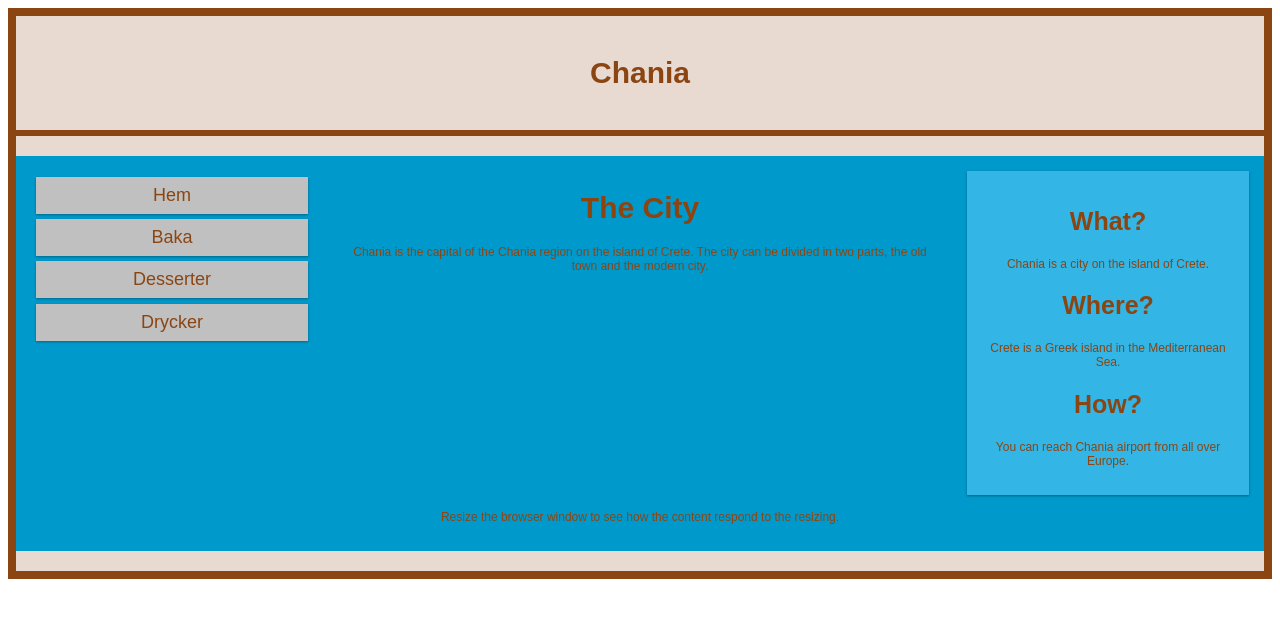
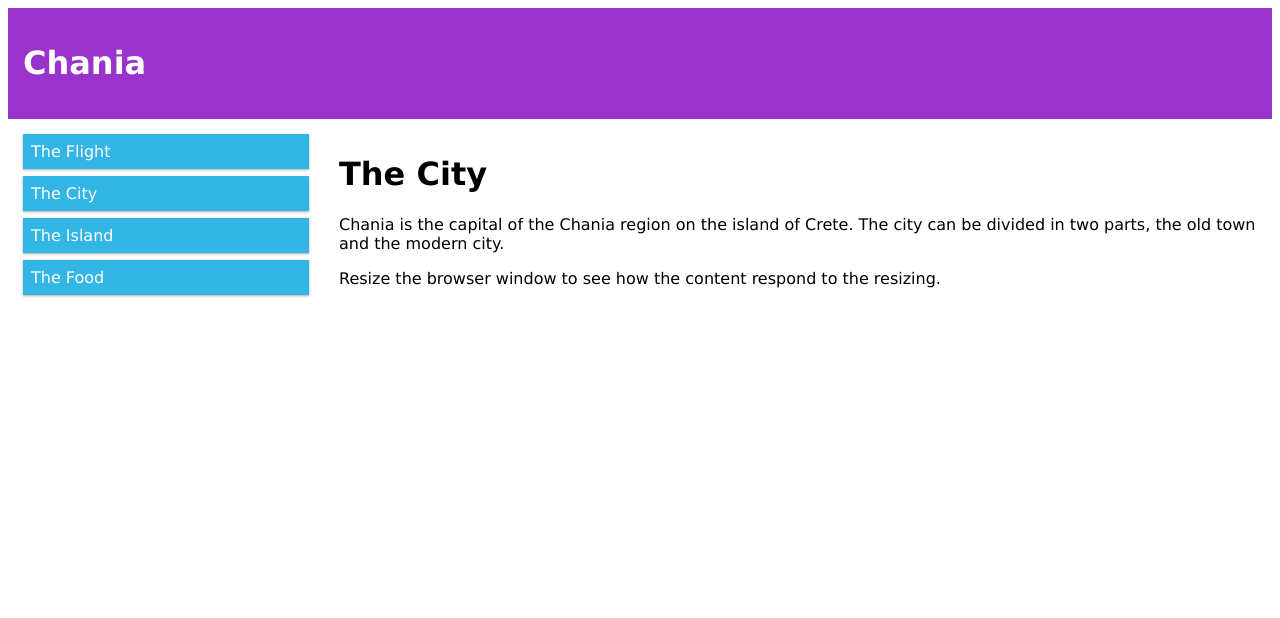
Before and after one commit to eman1970/css2, a plain HTML site: page index2.html in a window 1280 px wide. Drawn offline with Linux system fonts and the light colour scheme.

Commit message:
First commit

```diff
--- a/index2.html
+++ b/index2.html
@@ -18,155 +18,59 @@
   padding: 15px;
 }
 
-html {
-  font-family: Arial, Helvetica;
+/* For mobile phones: */
+[class*="col-"] {
+  width: 100%;
 }
 
-h1 {
-  font-size: 30px;
-  font-family: Arial, Helvetica, sans-serif;
-  color:#8b4513;
+@media only screen and (min-width: 768px) {
 
+
+.col-1 {width: 8.33%;}
+.col-2 {width: 16.66%;}
+.col-3 {width: 25%;}
+.col-4 {width: 33.33%;}
+.col-5 {width: 41.66%;}
+.col-6 {width: 50%;}
+.col-7 {width: 58.33%;}
+.col-8 {width: 66.66%;}
+.col-9 {width: 75%;}
+.col-10 {width: 83.33%;}
+.col-11 {width: 91.66%;}
+.col-12 {width: 100%;}
 }
 
-h2 {
-  font-size: 25px;
-  font-family: Arial, Helvetica, sans-serif;
-  color:#8b4513;
+html {
+  font-family: "Lucida Sans", sans-serif;
 }
-
-p {
-  font-size: 12px;
-  font-family: Arial, Helvetica, sans-serif;
-  color:#8b4513;
-}
-
-
-a:link {
-  background-color: transparent;
-  text-decoration: none;
-  font-family: Arial, Helvetica, sans-serif;
-  color: #8b4513;
-}
-
-a:visited {
-  background-color: transparent;
-  text-decoration: none;
-  font-family: Arial, Helvetica, sans-serif;
-  color: #8b4513;
-}
-
-a:hover {
-  background-color: transparent;
-  text-decoration: none;
-  font-family: Arial, Helvetica, sans-serif;
-  color: white;
-
-
-}
-
-a:active {
-  background-color: transparent;
-  text-decoration: none;
-  font-family: Arial, Helvetica, sans-serif;
-  color: #8b4513;
-}
-
 
 .header {
   background-color: #9933cc;
   color: #ffffff;
   padding: 15px;
 }
-.grid-container {
-            display: grid;
-            grid-template-areas:
-                'header header header header header header'
-                'menu main main main main main'
-                'main footer footer footer footer footer';
-            grid-gap: 6px;
-            background-color: #8b4513;
-            padding: 8px;
-        }
-
-        .grid-container>div {
-            background-color: rgba(255, 255, 255, 0.8);
-            text-align: center;
-            padding: 20px 0;
-            font-size: 30px;
-        }
 
 .menu ul {
-            list-style-type: none;
-            margin: 0;
+  list-style-type: none;
+  margin: 0;
+  padding: 0;
+}
 
-            padding: 0;
-        }
-
-        .menu li {
-            padding: 8px;
-            margin-bottom: 7px;
-            background-color: #c0c0c0;
-            color: #ffffff;
-            box-shadow: 0 1px 3px rgba(0, 0, 0, 0.12), 0 1px 2px rgba(0, 0, 0, 0.24);
-            margin-left: .3em;
-            margin-right: .3em;
-            margin-top: .3em;
-            margin-bottom: .3em;
-
-
-            font-size: 18px;
-        }
-
-        .menu li:hover {
-            background-color: #b88560;
-
-        }
-
-.aside {
-  background-color:#33b5e5;
-  padding: 15px;
+.menu li {
+  padding: 8px;
+  margin-bottom: 7px;
+  background-color: #33b5e5;
   color: #ffffff;
-  text-align: center;
-  font-size: 14px;
   box-shadow: 0 1px 3px rgba(0,0,0,0.12), 0 1px 2px rgba(0,0,0,0.24);
 }
 
-.footer {
+.menu li:hover {
   background-color: #0099cc;
-  color: #ffffff;
-  text-align: center;
-  font-size: 12px;
-  padding: 15px;
-}
-
-
-
-/* For mobile phones: */
-[class*="col-"] {
-  width: 100%;
-}
-
-@media only screen and (min-width: 768px) {
-  /* For desktop: */
-  .col-1 {width: 8.33%;}
-  .col-2 {width: 16.66%;}
-  .col-3 {width: 25%;}
-  .col-4 {width: 33.33%;}
-  .col-5 {width: 41.66%;}
-  .col-6 {width: 50%;}
-  .col-7 {width: 58.33%;}
-  .col-8 {width: 66.66%;}
-  .col-9 {width: 75%;}
-  .col-10 {width: 83.33%;}
-  .col-11 {width: 91.66%;}
-  .col-12 {width: 100%;}
 }
 </style>
 </head>
 <body>
 
-    <div class="grid-container">
 <div class="header">
   <h1>Chania</h1>
 </div>
@@ -174,34 +78,18 @@ a:active {
 <div class="row">
   <div class="col-3 menu">
     <ul>
-        <li><a href="#" title="Hem">Hem</a></li>
-        <li><a href="#" title="Baka">Baka</a></li>
-        <li><a href="#" title="Desserter">Desserter</a></li>
-        <li><a href="#" title="Desserter">Drycker</a></li>
+      <li>The Flight</li>
+      <li>The City</li>
+      <li>The Island</li>
+      <li>The Food</li>
     </ul>
   </div>
 
-  <div class="col-6">
+  <div class="col-9">
     <h1>The City</h1>
     <p>Chania is the capital of the Chania region on the island of Crete. The city can be divided in two parts, the old town and the modern city.</p>
+    <p>Resize the browser window to see how the content respond to the resizing.</p>
   </div>
-
-  <div class="col-3 right">
-    <div class="aside">
-      <h2>What?</h2>
-      <p>Chania is a city on the island of Crete.</p>
-      <h2>Where?</h2>
-      <p>Crete is a Greek island in the Mediterranean Sea.</p>
-      <h2>How?</h2>
-      <p>You can reach Chania airport from all over Europe.</p>
-    </div>
-
-</div>
-
-<div class="footer">
-  <p>Resize the browser window to see how the content respond to the resizing.</p>
-</div>
-</div>
 </div>
 
 </body>
```
Also changed, not shown: index.html (+148 -26 lines), alert2.png (added).
